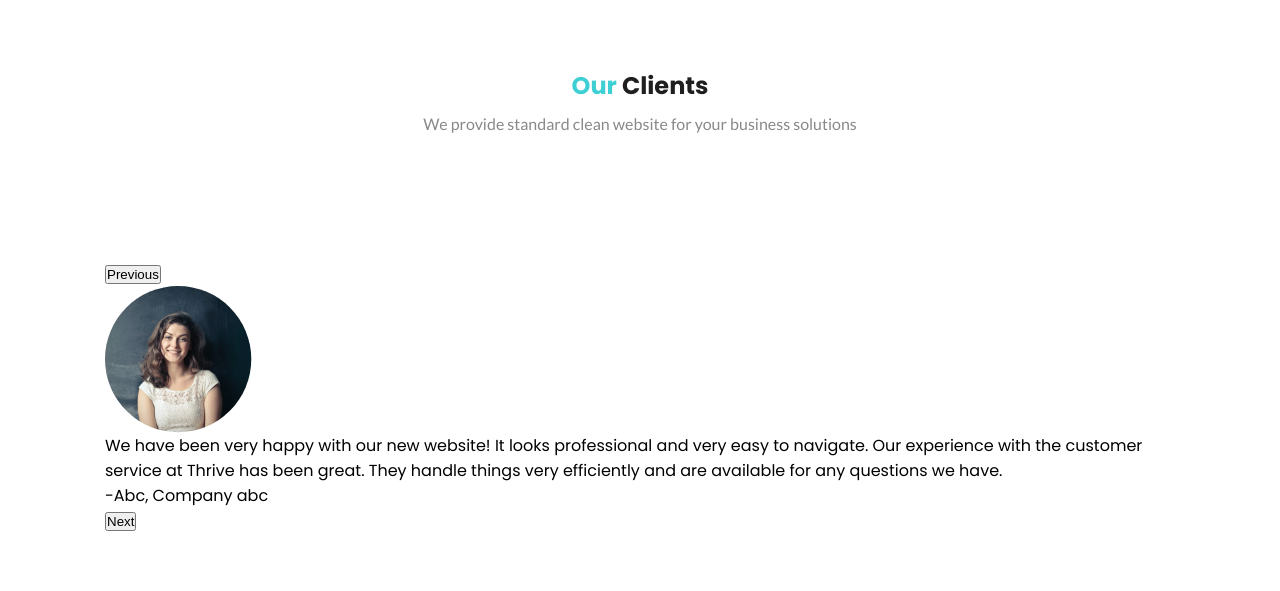
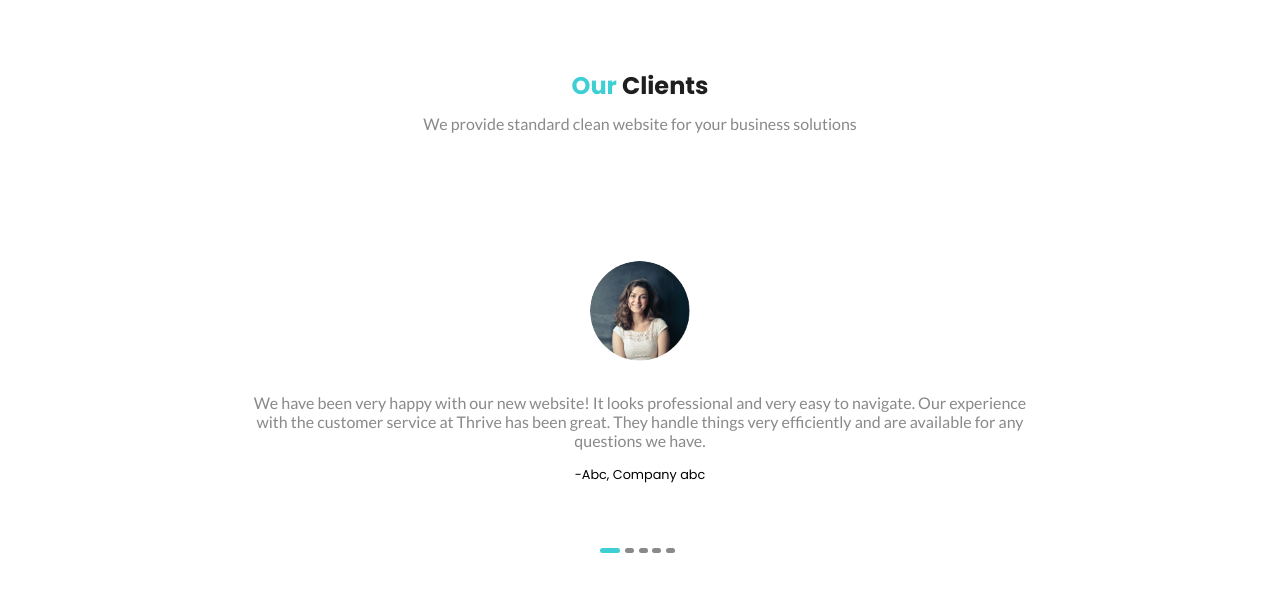
Before and after one commit to vaiibhavkale/demo_porfolio, a plain HTML site: page index.html in a window 1280 px wide. Shown: the part 3015-3606 px from the top of the page. Drawn offline with nearby package versions, Linux system fonts and the light colour scheme.

Commit message:
Slider bar addtion

```diff
--- a/css/style.css
+++ b/css/style.css
@@ -242,3 +242,57 @@ section.freelancer p{
     font-family: 'Lato', sans-serif;
     color: var(--ternary);
 }
+
+section.reviews .slider .slide img{
+    width: 100px;
+    height: 100px;
+    border-radius: 50%;
+    object-fit: cover;
+    margin-bottom: 2rem;
+}
+
+section.reviews .slider .slide{
+    text-align: center;
+    display: flex;
+    align-items: center;
+    flex-direction: column;
+    padding: 0 9rem;
+}
+
+section.reviews .slider .slide p{
+    font-family: 'Lato', sans-serif;
+    color: var(--ternary);
+    margin-bottom: 1rem;
+}
+
+section.reviews .slider .slide span{
+    font-size: 0.8rem;
+}
+
+section.reviews .slider-dots .dots{
+    list-style-type: none;
+    display: flex!important;
+    justify-content: center;
+}
+
+section.reviews .slider-dots{
+    margin-top: 3rem;
+}
+
+section.reviews .slider-dots button{
+    font-size: 0;
+    width: 9px;
+    height: 5px;
+    margin-right: 0.3rem;
+    border: none;
+    outline: none;
+    background: var(--ternary);
+    border-radius: 50px;
+    cursor: pointer;
+}
+
+section.reviews .dots li.slick-active button{
+    background: var(--primary);
+    width: 20px;
+    transition: all .3s;
+}
--- a/index.html
+++ b/index.html
@@ -151,6 +151,9 @@
                     <span> -Abc, Company abc</span>
                 </div>
             </div>
+            <div class="slider-dots">
+
+            </div>
         </div>
     </section>
 
--- a/js/app.js
+++ b/js/app.js
@@ -1,7 +1,10 @@
 $(document).ready(function(){
 
     $('.slider').slick({
-
+        arrows:false,
+        dots: true,
+        appendDots: '.slider-dots',
+        dotsClass: 'dots'
     });
 
 });
```
